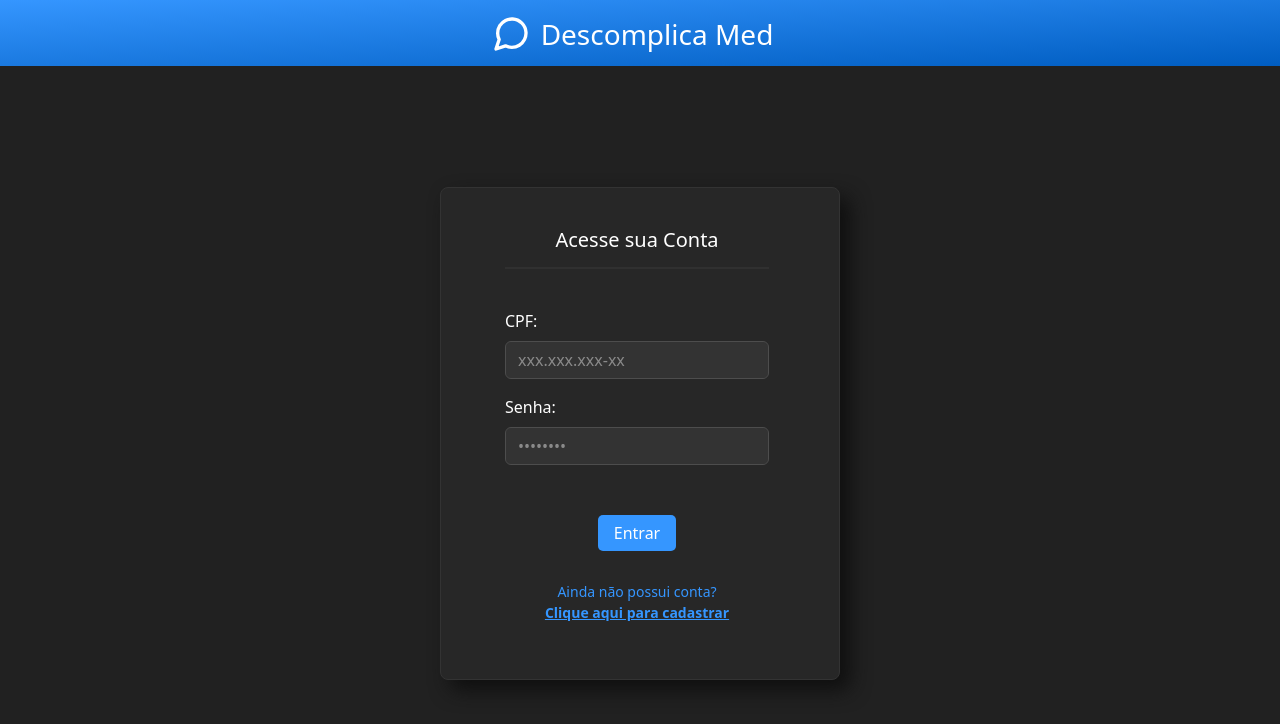
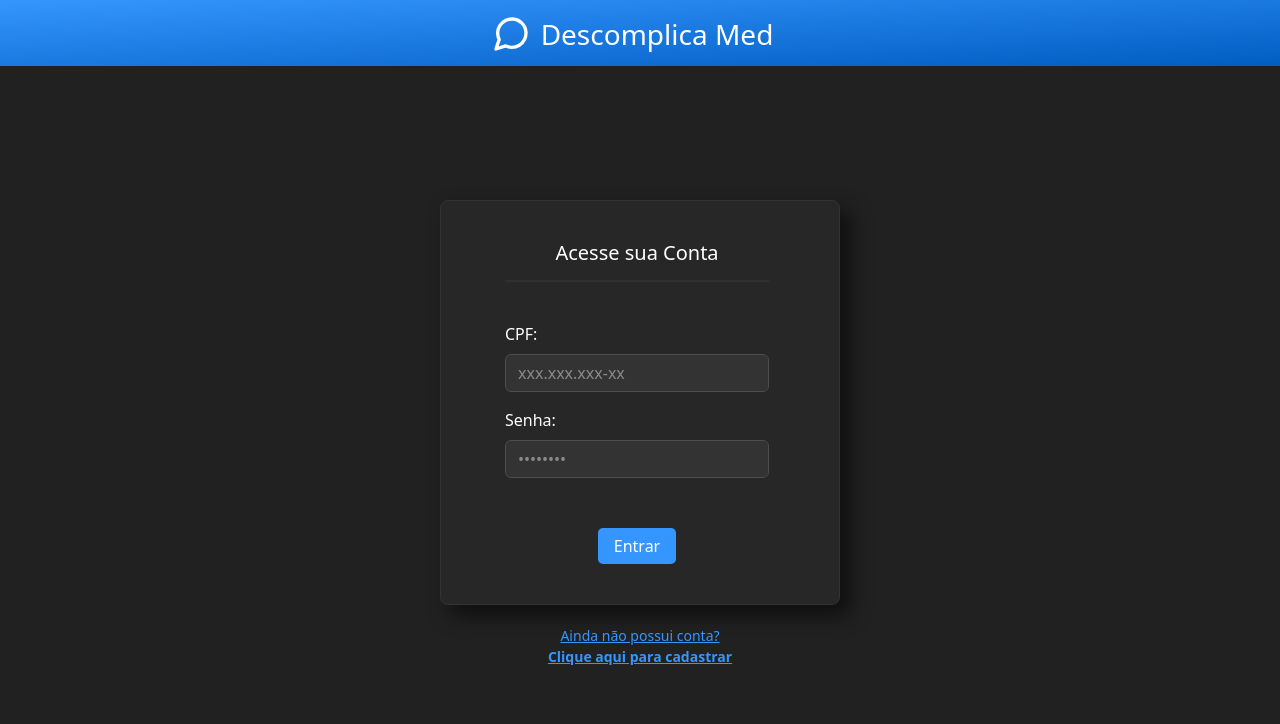
Before and after one commit to guipdg/Descomplica-Med, a React (Create React App) app: page /signup in a window 1280 px wide. Shown: the top 724 px of the page. Built offline with nearby package versions, Linux system fonts and the light colour scheme.

Commit message:
@amandioca | style: altera a posicao do link de alternacao entre as paginas Login e Signup

```diff
--- a/src/pages/Login.js
+++ b/src/pages/Login.js
@@ -12,6 +12,7 @@ const Login = () => {
         <div>
             <UnauthNavbar />
             <div style={{ display: 'flex', flexDirection: 'column', justifyContent: 'center', alignItems: 'center', height: 'calc(100vh - 66px)' }}>
+                <div>
                     <Container>
                         <div>
                             <h5 align='center' style={titleStyle}>Acesse sua Conta</h5>
@@ -20,15 +21,16 @@ const Login = () => {
                             <div align='center'>
                                 <Button text={'Entrar'} />
                             </div>
-                        <p className='link' align='center' style={{ fontSize: 14 }}>
+                        </div>
+                    </Container>
+                    <div align='center' style={{ paddingTop: 20, fontSize: 14 }}>
+                        <a style={{ color: 'var(--color-blue-primary)' }} href=''>
                             Ainda não possui conta?
-                            <a style={{ color: 'var(--color-blue-primary)' }} href=''>
                             <br />
                             <b> Clique aqui para cadastrar</b>
                         </a>
-                        </p>
                     </div>
-                </Container>
+                </div>
             </div>
         </div>
     )
--- a/src/pages/Signup.js
+++ b/src/pages/Signup.js
@@ -3,7 +3,6 @@ import Button from '../components/Button';
 import SignupForms from '../forms/SignupForm';
 import Container from '../components/Container';
 import { UnauthNavbar } from '../components/Navbar';
-
 
 const Signup = () => {
     const lineStyle = { border: '1px solid var(--color-gray)', marginTop: 15 }
@@ -12,7 +11,8 @@ const Signup = () => {
     return (
         <div>
             <UnauthNavbar />
-            <div style={{ display: 'flex', flexDirection: 'column', justifyContent: 'center', alignItems: 'center', height: 'calc(100vh - 66px)' }}>
+            <div style={{ display: 'flex', justifyContent: 'center', alignItems: 'center', height: 'calc(100vh - 66px)' }}>
+                <div>
                     <Container>
                         <div>
                             <h5 align='center' style={titleStyle}>Cadastre-se</h5>
@@ -23,10 +23,14 @@ const Signup = () => {
                             </div>
                         </div>
                     </Container>
-                <a style={{paddingTop: 20, color: 'var(--color-blue-primary)'}} href="">
+                    <div align='center' style={{ paddingTop: 20, fontSize: 14 }}>
+                        <a style={{ color: 'var(--color-blue-primary)' }} href=''>
                             Já possui conta?
+                            <br />
                             <b> Clique aqui para entrar</b>
                         </a>
+                    </div>
+                </div>
             </div>
         </div>
     )
```
Lines whose indentation alone changed are shown as unchanged.
